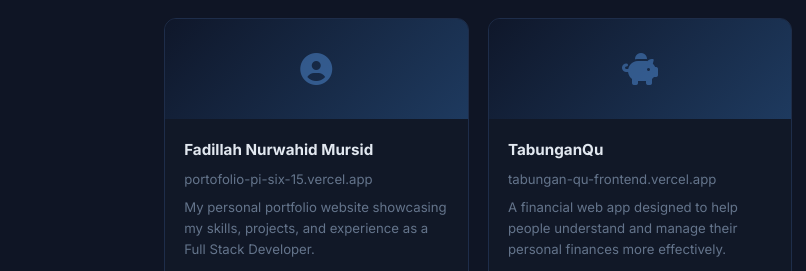
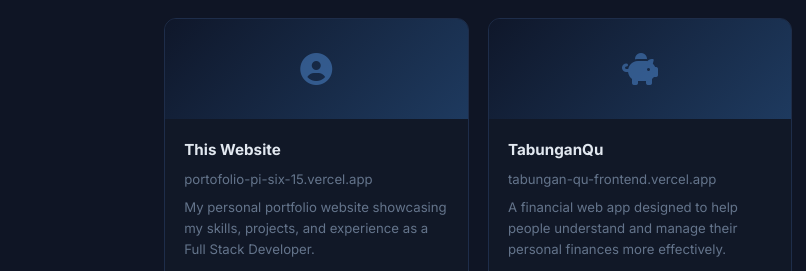
Before and after one commit to Destria-cos/Portofolio, a website: page public/index.html in a window 1280 px wide. Shown: the part 3200-3471 px from the top of the page, 0-806 px from the left. Drawn offline with Linux system fonts and the light colour scheme; no server answers.

Commit message:
Rename portfolio card to This Website

```diff
--- a/public/index.html
+++ b/public/index.html
@@ -213,7 +213,7 @@
             <i class="fas fa-user-circle"></i>
           </div>
           <div class="proj-body">
-            <h3>Fadillah Nurwahid Mursid</h3>
+            <h3>This Website</h3>
             <p class="proj-url">portofolio-pi-six-15.vercel.app</p>
             <p>My personal portfolio website showcasing my skills, projects, and experience as a Full Stack Developer.</p>
             <span class="proj-visit">Visit Site <i class="fas fa-arrow-right"></i></span>
```
